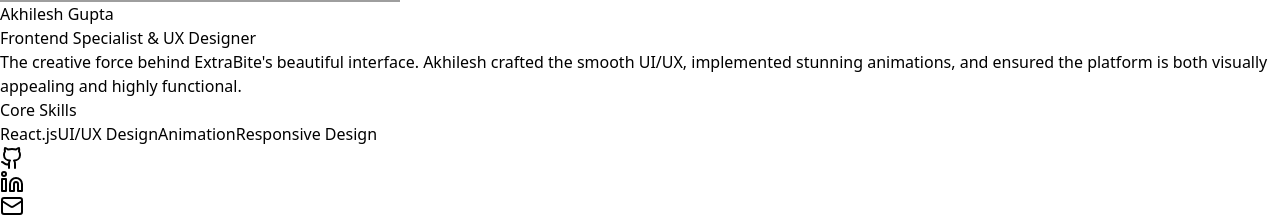
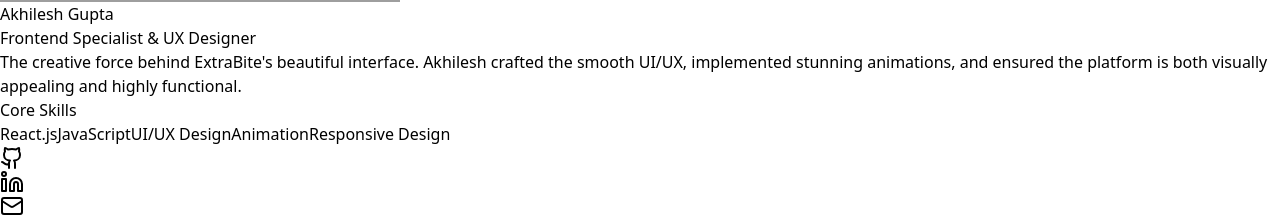
Before and after one commit to alokmaurya22/extrabite-frontend, a React app: page /our-Team in a window 1280 px wide. Shown: the part 1520-1737 px from the top of the page. Built offline with nearby package versions, Linux system fonts and the light colour scheme; grey boxes are pictures that could not be loaded; the HTML template or start-up script is replaced by a standard one.

Commit message:
Skill added in Akhilesh

```diff
--- a/src/pages/OurTeam.jsx
+++ b/src/pages/OurTeam.jsx
@@ -36,7 +36,7 @@
             name: "Akhilesh Gupta",
             role: "Frontend Specialist & UX Designer",
             description: "The creative force behind ExtraBite's beautiful interface. Akhilesh crafted the smooth UI/UX, implemented stunning animations, and ensured the platform is both visually appealing and highly functional.",
-            skills: ["React.js", "UI/UX Design", "Animation", "Responsive Design"],
+            skills: ["React.js", "JavaScript", "UI/UX Design", "Animation", "Responsive Design"],
             image: "/src/assets/team/akhilesh.jpg" || "https://res.cloudinary.com/dl1dutqmd/image/upload/v1752781535/akhilesh_omhteg.jpg",
             img_url: "https://res.cloudinary.com/dl1dutqmd/image/upload/v1752781535/akhilesh_omhteg.jpg",
             gradient: "from-pink-500 to-orange-600",
```
